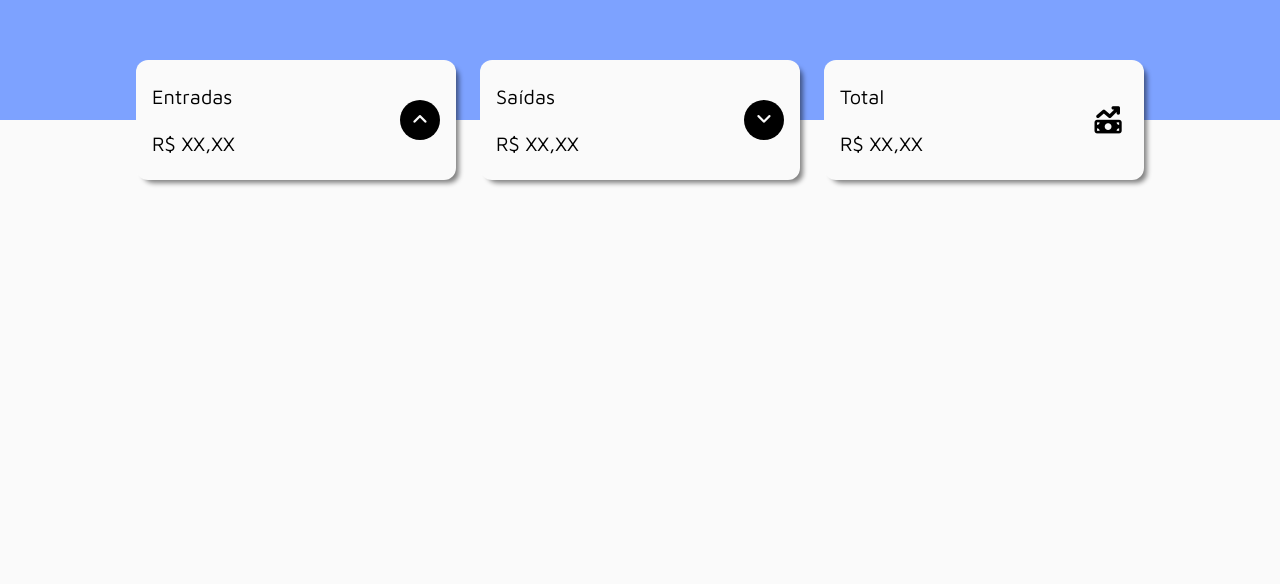
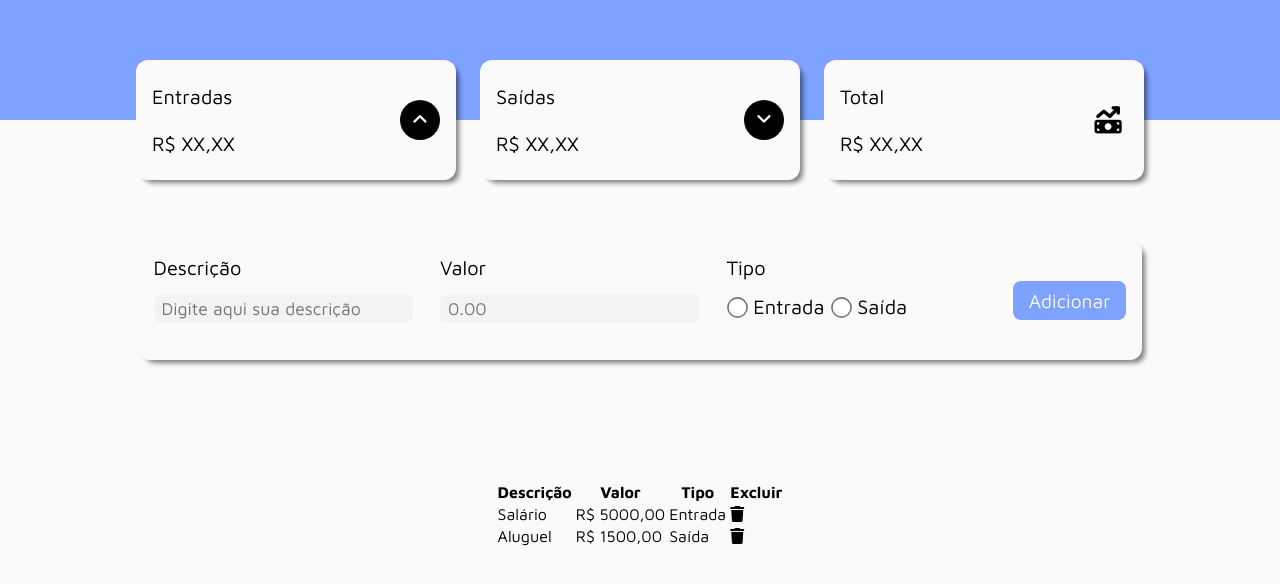
Before and after one commit to ryanlopesd/ControleFinanceiro, a plain HTML site: page index.html in a window 1280 px wide. Drawn offline with Linux system fonts and the light colour scheme.

Commit message:
feat(): adiciona card de ação

```diff
--- a/index.html
+++ b/index.html
@@ -1,6 +1,5 @@
 <!DOCTYPE html>
 <html lang="en">
-
 <head>
     <meta charset="UTF-8">
     <meta name="viewport" content="width=device-width, initial-scale=1.0">
@@ -11,7 +10,6 @@
     <link href="https://fonts.googleapis.com/css2?family=Maven+Pro:wght@400..900&display=swap" rel="stylesheet">
     <link rel="stylesheet" href="https://cdnjs.cloudflare.com/ajax/libs/font-awesome/6.4.0/css/all.min.css">
 </head>
-
 <body>
     <div class="all-content">
         <div class="top-content">
@@ -43,6 +41,66 @@
                 </div>
             </div>
         </div>
+
+        <div class="action-content">
+            <div class="action-content-div">
+                <span>
+                    Descrição
+                </span>
+                <input type="text" placeholder="Digite aqui sua descrição">
+            </div>
+
+            <div class="action-content-div">
+                <span>
+                    Valor
+                </span>
+                <input type="text" placeholder="0.00">
+            </div>
+
+            <div class="action-content-div">
+                <span>
+                    Tipo
+                </span>
+                <radio-group>
+                    <input type="radio" id="entrada" name="tipo" value="entrada">
+                    <label for="entrada">Entrada</label>
+                    <input type="radio" id="saida" name="tipo" value="saida">
+                    <label for="saida">Saída</label>
+                </radio-group>
+            </div>
+
+            <div class="action-button">
+                <button>
+                    Adicionar
+                </button>
+            </div>
+        </div>
+        <div>
+            <table>
+                <thead>
+                    <tr>
+                        <th>Descrição</th>
+                        <th>Valor</th>
+                        <th>Tipo</th>
+                        <th>Excluir</th>
+                    </tr>
+                </thead>
+                <tbody>
+                    <tr>
+                        <td>Salário</td>
+                        <td>R$ 5000,00</td>
+                        <td>Entrada</td>
+                        <td><i class="fa-solid fa-trash"></i></td>
+                    </tr>
+                    <tr>
+                        <td>Aluguel</td>
+                        <td>R$ 1500,00</td>
+                        <td>Saída</td>
+                        <td><i class="fa-solid fa-trash"></i></td>
+                    </tr>
+                </tbody>
+            </table>
+        </div>
     </div>
 </body>
 
--- a/style.css
+++ b/style.css
@@ -5,6 +5,7 @@
 *{
     font-family: "Maven Pro", sans-serif;
 }
+
 body{
     background-color: var(--white);
     margin: 0;
@@ -14,9 +15,10 @@ body{
     width: 100vw;
     height: 100vh;
     display: flex;
-    align-items: flex-start;
+    align-items: center;
     justify-content: flex-start;
     flex-direction: column;
+    gap: 15%
 }
 .top-content{
     width: 100%;
@@ -47,7 +49,6 @@ body{
     flex-direction: column;
     gap: 1.5rem;
     font-size: 1.25rem;
-
 }
 .top-content-rigth{
     width: 2.5rem;
@@ -65,3 +66,48 @@ body{
     color: black;
     font-size: 1.7rem;
 }
+.action-content{
+    display: flex;
+    box-shadow: 5px 5px 5px -2px rgba(0,0,0,0.49);
+    -webkit-box-shadow: 5px 5px 5px -2px rgba(0,0,0,0.49);
+    -moz-box-shadow: 5px 5px 5px -2px rgba(0,0,0,0.49);
+    border-radius: .75rem;
+    justify-content: space-between;
+    align-items: center;
+    padding: 1rem;
+    box-sizing: border-box;
+    width: 78.5%;
+    height: 15vh;
+}
+.action-button button {
+    background-color: #7DA2FF;
+    border: none;
+    padding: .5rem 1rem;
+    border-radius: .5rem;
+    font-size: 1.2rem;
+    color: var(--white);
+}
+.action-content-div{
+   display: flex;
+   gap: 1rem;
+   flex-direction: column;
+   justify-content: flex-start;
+   height: 100%;
+   font-size: 1.25rem;
+   width: 100%;
+}
+.action-content-div input{
+    background-color: #F3F3F3;
+    font-size: 1.1rem;
+    border-radius: .3rem;
+    border: none;
+    padding: .2rem .5rem;
+    outline: none;
+}
+.action-content-div input[type="radio"]{
+    accent-color: #000;
+    transform: scale(1.6);
+}
+.action-content-div input[type="text"]{
+    width: 85%;
+}
```
